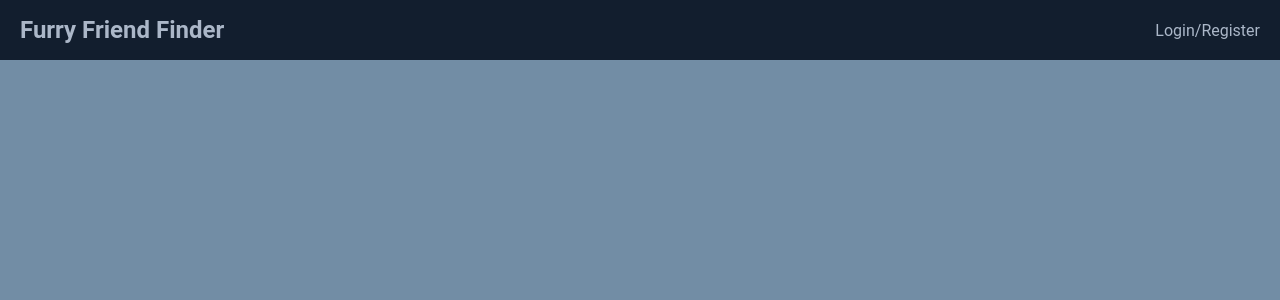
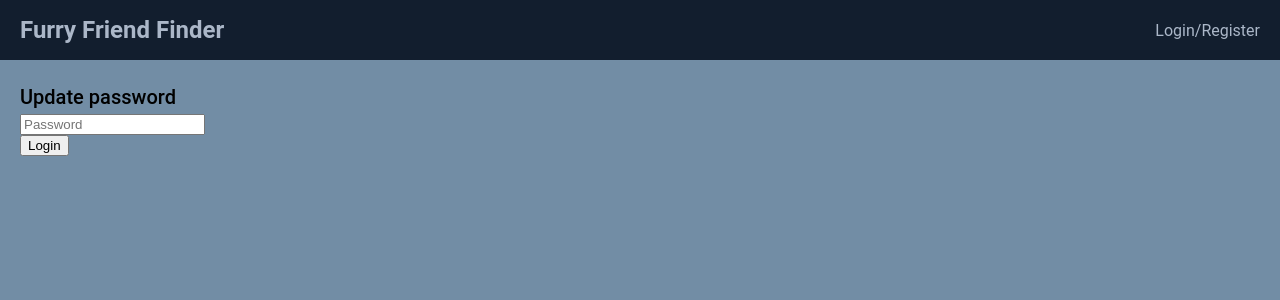
Before and after one commit to sabrina-s/furryfriendfinder, a React (Create React App) app in the folder client/: page /settings in a window 1280 px wide. Shown: the top 300 px of the page. Built offline with nearby package versions, Linux system fonts and the light colour scheme; no server answers.

Commit message:
Implement /users/change_password

```diff
--- a/client/src/api.js
+++ b/client/src/api.js
@@ -1,5 +1,6 @@
 export const REGISTER_API = `${process.env.REACT_APP_API_URL}/api/users/register`;
 export const LOGIN_API = `${process.env.REACT_APP_API_URL}/api/users/login`;
 export const ME_API = `${process.env.REACT_APP_API_URL}/api/users/me`;
+export const CHANGE_PW_API = `${process.env.REACT_APP_API_URL}/api/users/change_password`;
 export const LOGOUT_API = `${process.env.REACT_APP_API_URL}/api/users/logout`;
 export const GET_DOGS_API = `${process.env.REACT_APP_API_URL}/api/dogs`;
--- a/client/src/components/App.jsx
+++ b/client/src/components/App.jsx
@@ -9,6 +9,7 @@ import Navbar from './Navbar';
 import Dogs from './Dogs/Dogs';
 import LoginPage from './Users/LoginPage';
 import RegistrationPage from './Users/RegistrationPage';
+import SettingsPage from './Users/SettingsPage';
 
 function App() {
   return (
@@ -18,6 +19,7 @@ function App() {
         <Route path="/" exact component={Dogs} />
         <Route path="/login" component={LoginPage} />
         <Route path="/register" component={RegistrationPage} />
+        <Route path="/settings" component={SettingsPage} />
       </Switch>
     </Router>
   );
--- a/client/src/components/Navbar.jsx
+++ b/client/src/components/Navbar.jsx
@@ -1,8 +1,10 @@
 import React, { useEffect, useState } from 'react';
+import { useHistory } from 'react-router-dom';
 import { Link } from 'react-router-dom';
 import { ME_API, LOGOUT_API } from '../api';
 
 function Navbar() {
+  const history = useHistory();
   const [currentUser, setCurrentUser] = useState();
 
   useEffect(() => {
@@ -34,6 +36,10 @@ function Navbar() {
       })
   }
 
+  function viewUserSettings() {
+    history.push('/settings');
+  }
+
   return (
     <div className='navbar'>
       <Link to='/'>
@@ -42,7 +48,7 @@ function Navbar() {
       {
         currentUser &&
         <div className='user-details'>
-          <p>{currentUser.username}</p>
+          <p onClick={viewUserSettings}>{currentUser.username}</p>
           <button className='logout' onClick={handleLogOut}>Log out</button>
         </div>
       }
--- /dev/null
+++ b/client/src/components/Users/SettingsPage.jsx
@@ -0,0 +1,76 @@
+import React from 'react';
+import { useHistory } from 'react-router-dom';
+import { ErrorMessage, Field, Form, Formik } from 'formik';
+import * as Yup from 'yup';
+import { CHANGE_PW_API } from '../../api';
+
+const validationSchema = Yup.object().shape({
+  password: Yup.string().required('Please enter password.')
+})
+
+function SettingsPage() {
+  const history = useHistory();
+
+  const handleSubmit = (values, { setSubmitting }) => {
+    setSubmitting(true);
+
+    const password = values.password;
+
+    const options = {
+      method: 'PUT',
+      body: JSON.stringify({ password }),
+      headers: {
+        'Content-Type': 'application/json'
+      },
+      credentials: 'include'
+    }
+
+    return fetch(CHANGE_PW_API, options)
+      .then(response => {
+        setSubmitting(false);
+        history.push('/');
+      })
+      .catch(error => {
+        setSubmitting(false);
+        console.log(error);
+      })
+  }
+
+  return (
+    <div className='settings-page'>
+      <h3>Update password</h3>
+
+      <div>
+        <Formik
+          initialValues={{
+            password: ''
+          }}
+          validationSchema={validationSchema}
+          onSubmit={handleSubmit}
+        >
+          {
+            props => (
+              <Form>
+                <div className='form-field'>
+                  <Field
+                    type='password'
+                    name='password'
+                    placeholder='Password'
+                    autoComplete='current-password'
+                  />
+                  <ErrorMessage name='password' component='span' className='form-field-error' />
+                </div>
+
+                <button type='submit' disabled={props.isSubmitting}>
+                  Login
+                </button>
+              </Form>
+            )
+          }
+        </Formik>
+      </div>
+    </div>
+  )
+};
+
+export default SettingsPage;
--- a/client/src/index.css
+++ b/client/src/index.css
@@ -56,7 +56,8 @@ a {
 }
 
 .login-page,
-.registration-page {
+.registration-page,
+.settings-page {
   padding: 20px;
 }
 
```
Also changed, not shown: 2 other files (tests, documents, lock files or other folders).
